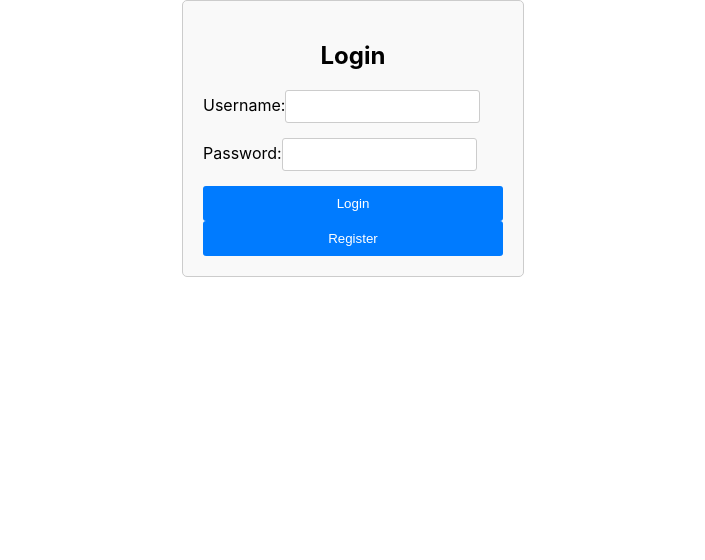
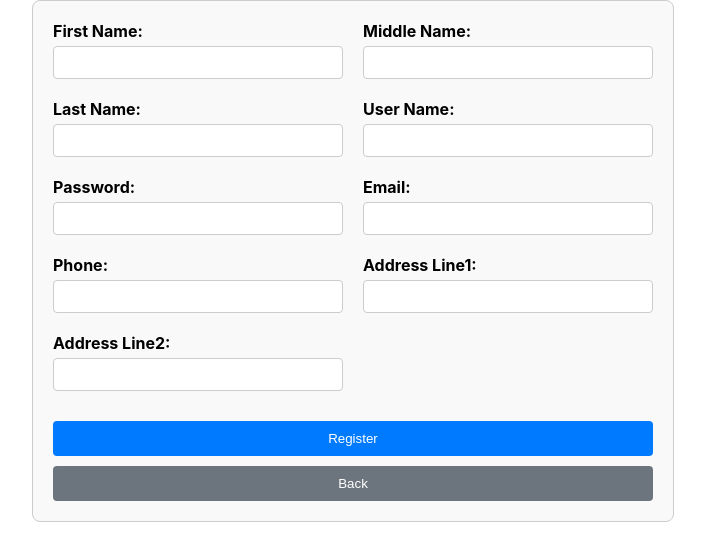
Before and after one commit to vipinms-crypto/course-app, a React (Create React App) app: page /registration in a window 1280 px wide. Shown: the top 560 px of the page, without its empty margins (287-992 px from the left). Built offline with nearby package versions, Linux system fonts and the light colour scheme.

Commit message:
login, registartion froms and axios introduction for registration

```diff
--- a/package.json
+++ b/package.json
@@ -3,10 +3,13 @@
   "version": "0.1.0",
   "private": true,
   "dependencies": {
+    "axios": "^1.7.9",
     "cra-template": "1.2.0",
     "react": "^19.0.0",
     "react-dom": "^19.0.0",
-    "react-scripts": "5.0.1"
+    "react-router-dom": "^7.1.1",
+    "react-scripts": "5.0.1",
+    "styled-components": "^6.1.14"
   },
   "scripts": {
     "start": "react-scripts start",
--- a/src/App.js
+++ b/src/App.js
@@ -1,6 +1,7 @@
 import React from 'react';
 import Login from './Login';
 import './Login.css';
+
 
 const App = () => {
   return (
--- a/src/Login.js
+++ b/src/Login.js
@@ -1,17 +1,29 @@
 import React, { useState } from 'react';
+import { useNavigate } from 'react-router-dom';
+import Registration from './Registration';
 
 const Login = () => {
   const [username, setUsername] = useState('');
   const [password, setPassword] = useState('');
+  const [showRegistration, setShowRegistration] = useState(false);
 
   const handleLogin = (e) => {
     e.preventDefault();
-    // Add login logic here
     console.log('Username:', username);
     console.log('Password:', password);
   };
+const navigate = useNavigate();
+
+  const handleRegistration = () => {
+    setShowRegistration(true);
+    navigate('/registration',{ replace: true });
+  };
 
   return (
+    <div>
+
+{!showRegistration ? (
+
     <div className="login-container">
       <h2>Login</h2>
       <form onSubmit={handleLogin}>
@@ -33,10 +45,18 @@ const Login = () => {
             required
           />
         </div>
-        <button type="submit">Login</button>
-        <button onClick={() => console.log('Navigate to register page')}>Register</button>
+
+        <div className="form-item">
+      <button type="submit">Login</button>
+      <button type="button" onClick={handleRegistration}>Register</button>
+    </div>
+
       </form>
 
+    </div>
+    ) : (
+      <Registration />
+    )}
     </div>
   );
 };
--- /dev/null
+++ b/src/Registration.css
@@ -0,0 +1,52 @@
+.form-container {
+    display: grid;
+    grid-template-columns: 1fr 1fr;
+    gap: 20px;
+    max-width: 600px;
+    margin: 0 auto;
+    padding: 20px;
+    background-color: #f9f9f9;
+    border: 1px solid #ccc;
+    border-radius: 8px;
+  }
+
+  .form-item {
+    display: flex;
+    flex-direction: column;
+  }
+
+  .form-item label {
+    margin-bottom: 5px;
+    font-weight: bold;
+  }
+
+  .form-item input {
+    padding: 8px;
+    border: 1px solid #ccc;
+    border-radius: 4px;
+  }
+
+  .form-item button {
+    padding: 10px 15px;
+    margin-top: 10px;
+    border: none;
+    border-radius: 4px;
+    background-color: #007bff;
+    color: white;
+    cursor: pointer;
+  }
+
+  .form-item button[type="button"] {
+    background-color: #6c757d;
+  }
+
+  .form-item button:hover {
+    opacity: 0.9;
+  }
+
+  /* Make the buttons span both columns */
+  .form-item:nth-last-child(1) {
+    grid-column: span 2;
+    display: flex;
+    justify-content: space-between;
+  }
--- /dev/null
+++ b/src/Registration.js
@@ -0,0 +1,153 @@
+import React, { useState } from 'react';
+import { useNavigate } from 'react-router-dom'
+import styled from 'styled-components';
+import './Registration.css'
+import axios from 'axios'
+
+const Container = styled.div`
+ padding: 20px;
+  margin: 0 auto;
+  max-width: 60%;
+  background-color: skyblue;
+  font-family: Arial, sans-serif;
+`;
+
+
+const Registration = () => {
+  const [formData, setFormData] = useState({
+
+  });
+
+  const handleChange = (e) => {
+    const { name, value } = e.target;
+    setFormData({
+      ...formData,
+      [name]: value
+    });
+  };
+
+  const handleSubmit = async (e) => {
+    e.preventDefault();
+    try {
+      const response = await axios.post('http://localhost:8765/USER-SERVICE/api/register', formData);
+      console.log('Registration successful:', response.data);
+    } catch (error) {
+      console.error('There was an error registering:', error);
+    }
+  };
+
+  const navigate = useNavigate();
+  const handleBackClick = () => {
+    navigate('/', { replace: true });
+  };
+
+  return (
+    <form onSubmit={handleSubmit} className="form-container">
+    <div className="form-item">
+      <label>First Name:</label>
+      <input
+        type="text"
+        name="userFirstName"
+        value={formData.userFirstName}
+        onChange={handleChange}
+        required
+      />
+    </div>
+
+    <div className="form-item">
+      <label>Middle Name:</label>
+      <input
+        type="text"
+        name="userMiddleName"
+        value={formData.userMiddleName}
+        onChange={handleChange}
+        required
+      />
+    </div>
+
+    <div className="form-item">
+      <label>Last Name:</label>
+      <input
+        type="text"
+        name="userLastName"
+        value={formData.userLastName}
+        onChange={handleChange}
+        required
+      />
+    </div>
+
+    <div className="form-item">
+      <label>User Name:</label>
+      <input
+        type="text"
+        name="userName"
+        value={formData.userName}
+        onChange={handleChange}
+        required
+      />
+    </div>
+
+    <div className="form-item">
+      <label>Password:</label>
+      <input
+        type="password"
+        name="userPassword"
+        value={formData.userPassword}
+        onChange={handleChange}
+        required
+      />
+    </div>
+
+    <div className="form-item">
+      <label>Email:</label>
+      <input
+        type="email"
+        name="userEmail"
+        value={formData.userEmail}
+        onChange={handleChange}
+        required
+      />
+    </div>
+
+    <div className="form-item">
+      <label>Phone:</label>
+      <input
+        type="tel"
+        name="userPhone"
+        value={formData.userPhone}
+        onChange={handleChange}
+        required
+      />
+    </div>
+
+    <div className="form-item">
+      <label>Address Line1:</label>
+      <input
+        type="text"
+        name="userAddressLine1"
+        value={formData.userAddressLine1}
+        onChange={handleChange}
+        required
+      />
+    </div>
+
+    <div className="form-item">
+      <label>Address Line2:</label>
+      <input
+        type="text"
+        name="userAddressLine2"
+        value={formData.userAddressLine2}
+        onChange={handleChange}
+        required
+      />
+    </div>
+
+    <div className="form-item">
+      <button type="submit">Register</button>
+      <button type="button" onClick={handleBackClick}>Back</button>
+    </div>
+  </form>
+  );
+};
+
+export default Registration;
--- a/src/index.js
+++ b/src/index.js
@@ -3,11 +3,28 @@ import ReactDOM from 'react-dom/client';
 import './index.css';
 import App from './App';
 import reportWebVitals from './reportWebVitals';
+import { createBrowserRouter, RouterProvider } from 'react-router-dom';
+import Registration from './Registration';
 
-const root = ReactDOM.createRoot(document.getElementById('root'));
-root.render(
+const router = createBrowserRouter([{
+  path:'/',
+  element:<App/>
+},
+{
+  path:'/registration',
+  element:<Registration/>
+}
+
+]);
+// root.render(
+//   <BrowserRouter>
+//     <App />
+//   </BrowserRouter>
+// );
+
+ReactDOM.createRoot(document.getElementById('root')).render(
   <React.StrictMode>
-    <App />
+     <RouterProvider router={router}/>
   </React.StrictMode>
 );
 
```
Also changed, not shown: 1 other file (tests, documents, lock files or other folders).
